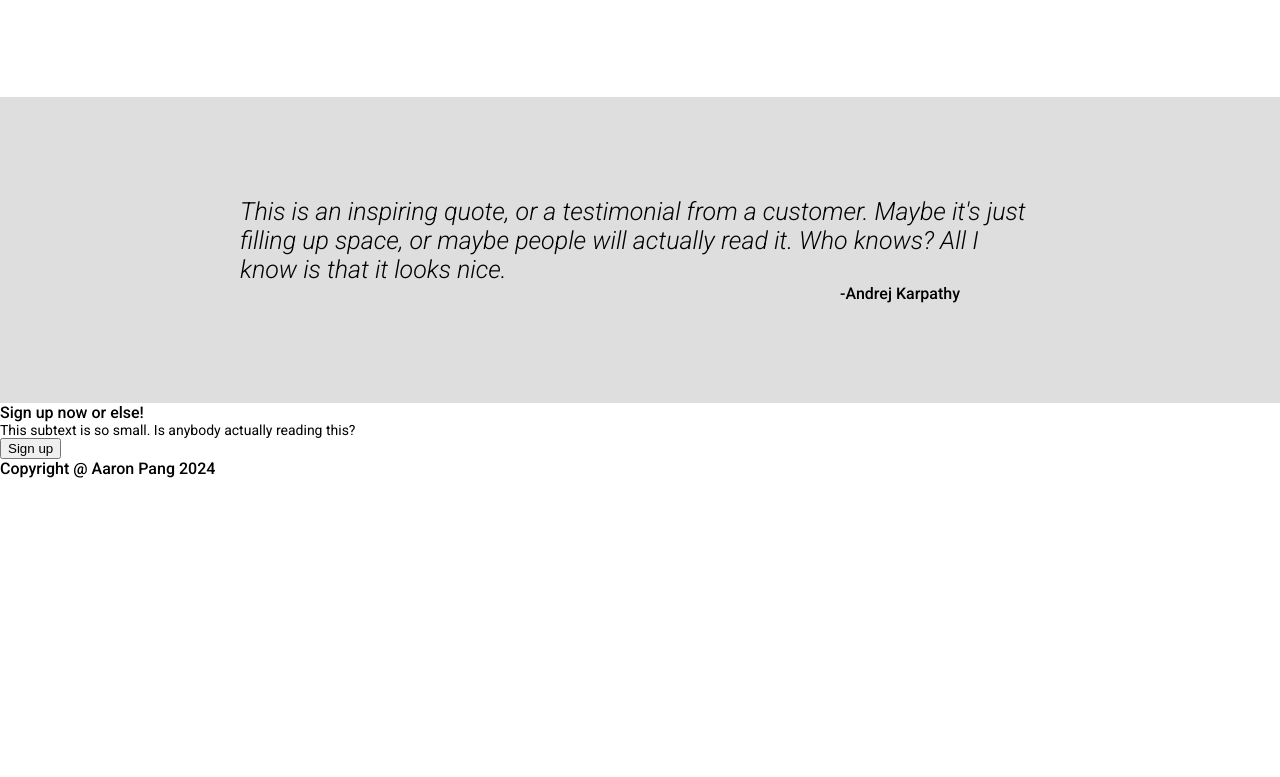
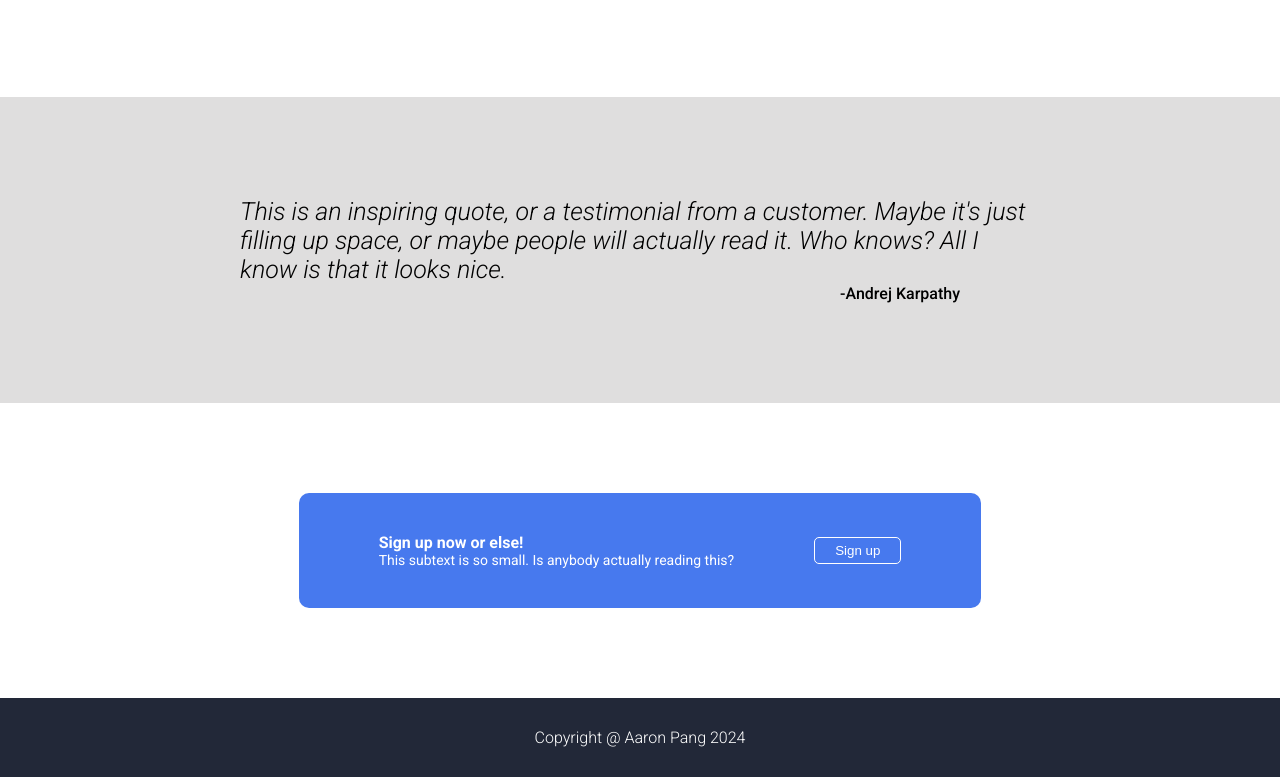
Before and after one commit to pykm05/my-website, a plain HTML site: page index.html in a window 1280 px wide. Shown: the part 789-1566 px from the top of the page. Before the commit the page ends 1267 px from the top, so only its background shows below. Drawn offline with Linux system fonts and the light colour scheme.

Commit message:
completed fourth container and footer

```diff
--- a/index.html
+++ b/index.html
@@ -60,11 +60,14 @@
   </div>
   <!-- Container four -->
   <div class="container-four">
-    <div class="sign-up-container">
-      <div class="heading">Sign up now or else!</div>
-      <div class="description">This subtext is so small. Is anybody actually reading this?</div>
-      <button type="button">Sign up</button>
+    <div class="sign-up">
+      <div class="sign-up-container">
+        <div class="heading">Sign up now or else!</div>
+        <div class="description">This subtext is so small. Is anybody actually reading this?</div>
      </div>
+     <button type="button">Sign up</button>
+    </div>
+
   </div>
   <!-- Footer -->
   <div class="footer">
--- a/style.css
+++ b/style.css
@@ -140,3 +140,57 @@ a {
 .speaker {
   padding-left: 600px;
 }
+
+.container-four {
+  display: flex;
+  justify-content: center;
+}
+
+.sign-up {
+  margin: 90px;
+  padding: 30px;
+
+  display: flex;
+  justify-content: center;
+  align-items: center;
+  color: white;
+  max-width: 700px;
+  padding: 40px;
+  background-color: rgb(71, 121, 238);
+  border-radius: 10px;
+}
+
+.sign-up-container {
+  display: flex;
+  flex-direction: column;
+  margin: 0 40px;
+}
+
+.sign-up-container {
+  font-weight: 700;
+}
+
+.container-four button {
+  display: flex;
+  margin: 0 40px;
+  flex-direction: row;
+  align-items: center;
+  border: 1px solid white;
+  color: white;
+  border-radius: 5px;
+  padding: 5px 20px;
+  background-color: rgb(71, 121, 238);
+}
+
+.footer {
+  background-color: rgb(34, 40, 56);
+  display: flex;
+  color: white;
+  justify-content: center;
+  align-items: center;
+  padding: 30px;
+}
+
+.footer .credits {
+  font-weight: 300;
+}
```
